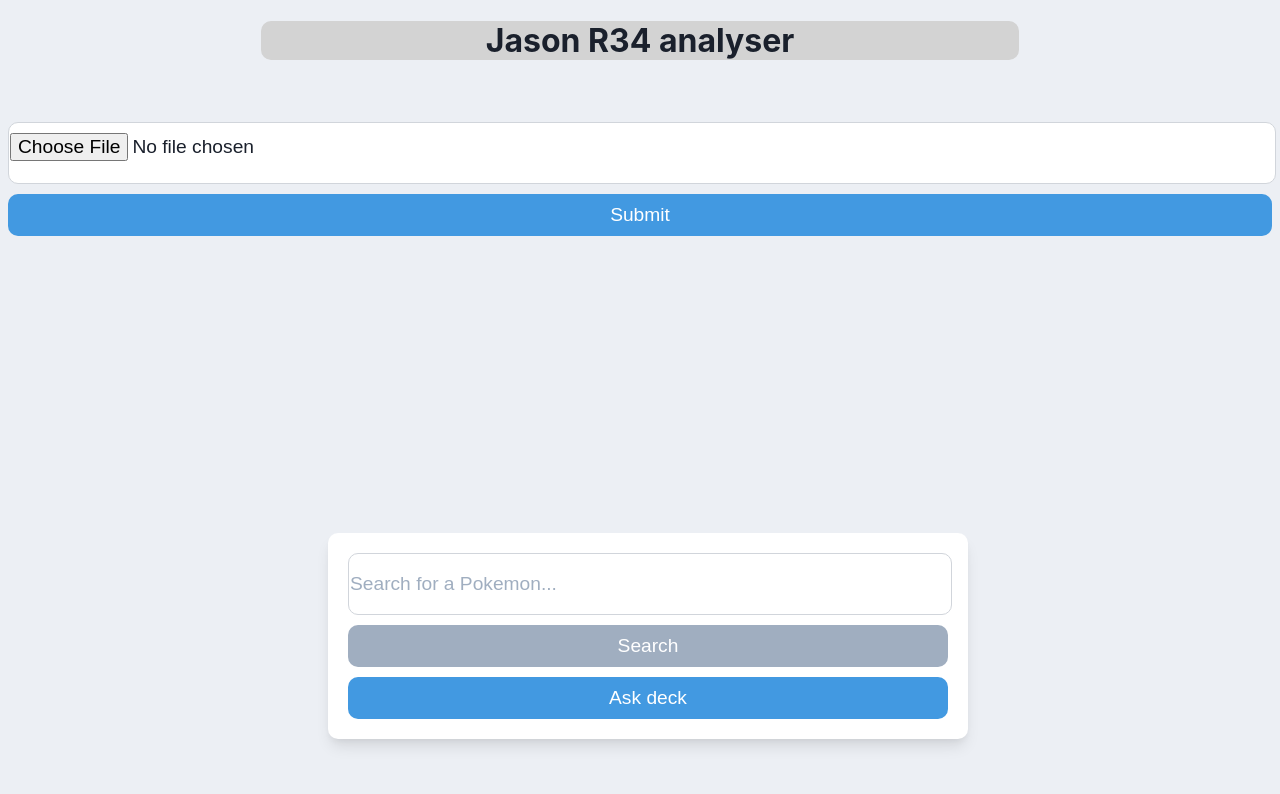
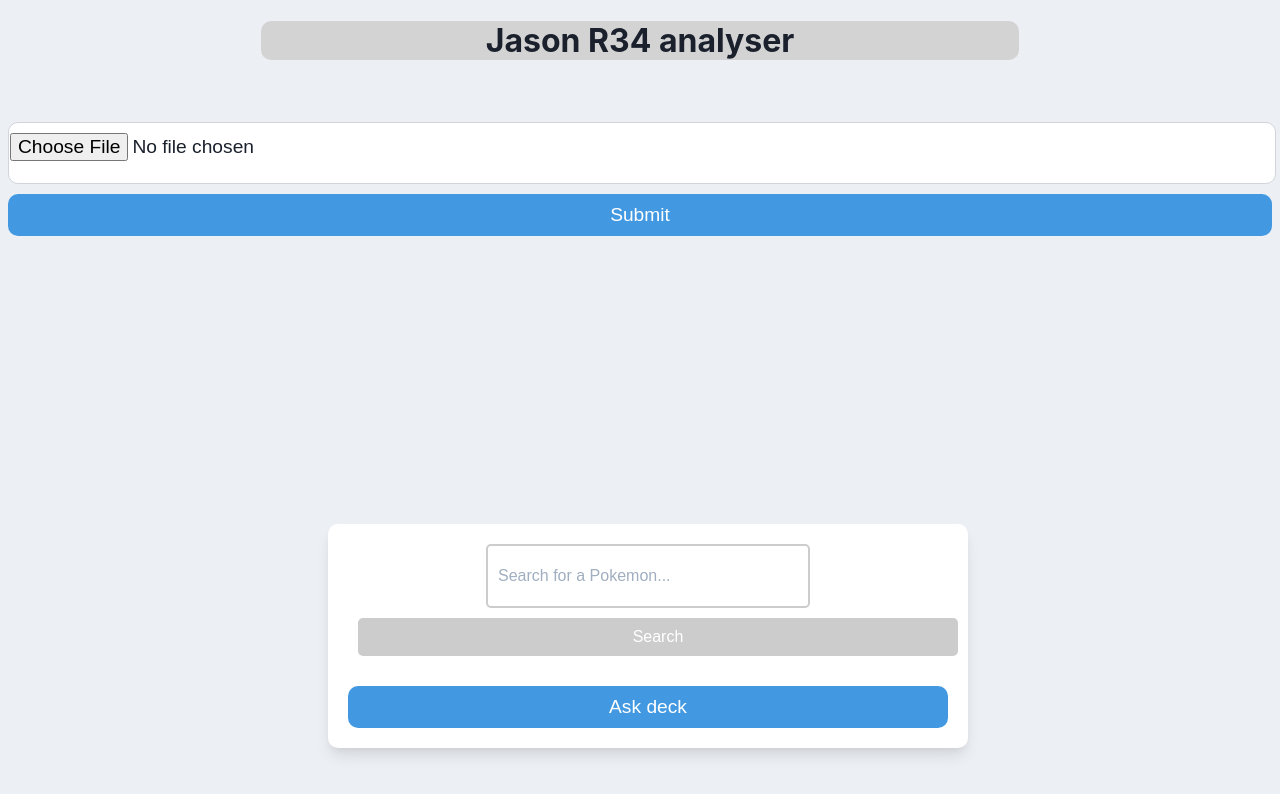
Before and after one commit to Samuel-James2003/Hackathon-Card-Reader, a React (Create React App) app in the folder Card-Reader-Front/card-reader/: page / in a window 1280 px wide. Shown: the top 794 px of the page. Built offline with nearby package versions, Linux system fonts and the light colour scheme.

Commit message:
prettier

```diff
--- a/Card-Reader-Front/card-reader/src/component/Chatbot.tsx
+++ b/Card-Reader-Front/card-reader/src/component/Chatbot.tsx
@@ -2731,7 +2731,7 @@
               placeholder="Search for a Pokemon..."
             />
             {newestMessage && (
-              <div className="deck-suggestion">
+              <div className="search-response">
                 <h3>Response</h3>
                 <p>{newestMessage.content}</p>
               </div>
--- a/Card-Reader-Front/card-reader/src/styles/chat.css
+++ b/Card-Reader-Front/card-reader/src/styles/chat.css
@@ -19,3 +19,70 @@
     color: white; /* Text color for user messages */
     float: right; /* Align user messages to the right */
   }
+  .openai-container {
+    display: flex;
+    justify-content: center;
+    align-items: center;
+    height: 100vh;
+  }
+
+  .centered-content {
+    text-align: center;
+  }
+
+  .search-form {
+    margin-bottom: 20px;
+  }
+
+  .search-form input[type="text"] {
+    padding: 10px;
+    border: 2px solid #ccc;
+    border-radius: 5px;
+    font-size: 16px;
+    width: 300px;
+  }
+
+  .search-form button {
+    padding: 10px 20px;
+    background-color: #007bff;
+    border: none;
+    color: #fff;
+    border-radius: 5px;
+    cursor: pointer;
+    font-size: 16px;
+    margin-left: 10px;
+  }
+
+  .search-form button:disabled {
+    background-color: #ccc;
+    cursor: not-allowed;
+  }
+
+  .error-message {
+    color: red;
+    margin-top: 10px;
+  }
+
+  .deck-suggestion {
+    margin-top: 20px;
+    border: 2px solid #ccc;
+    border-radius: 5px;
+    padding: 10px;
+    background-color: #f9f9f9;
+  }
+  .search-response {
+    margin-top: 20px;
+    border: 2px solid #c9aeae;
+    border-radius: 5px;
+    padding: 10px;
+    background-color: #daf5f9;
+  }
+
+  .deck-suggestion h3 {
+    margin-top: 0;
+    color: #007bff;
+  }
+  .search-response h3 {
+    margin-top: 0;
+    color: #007bff;
+  }
```
